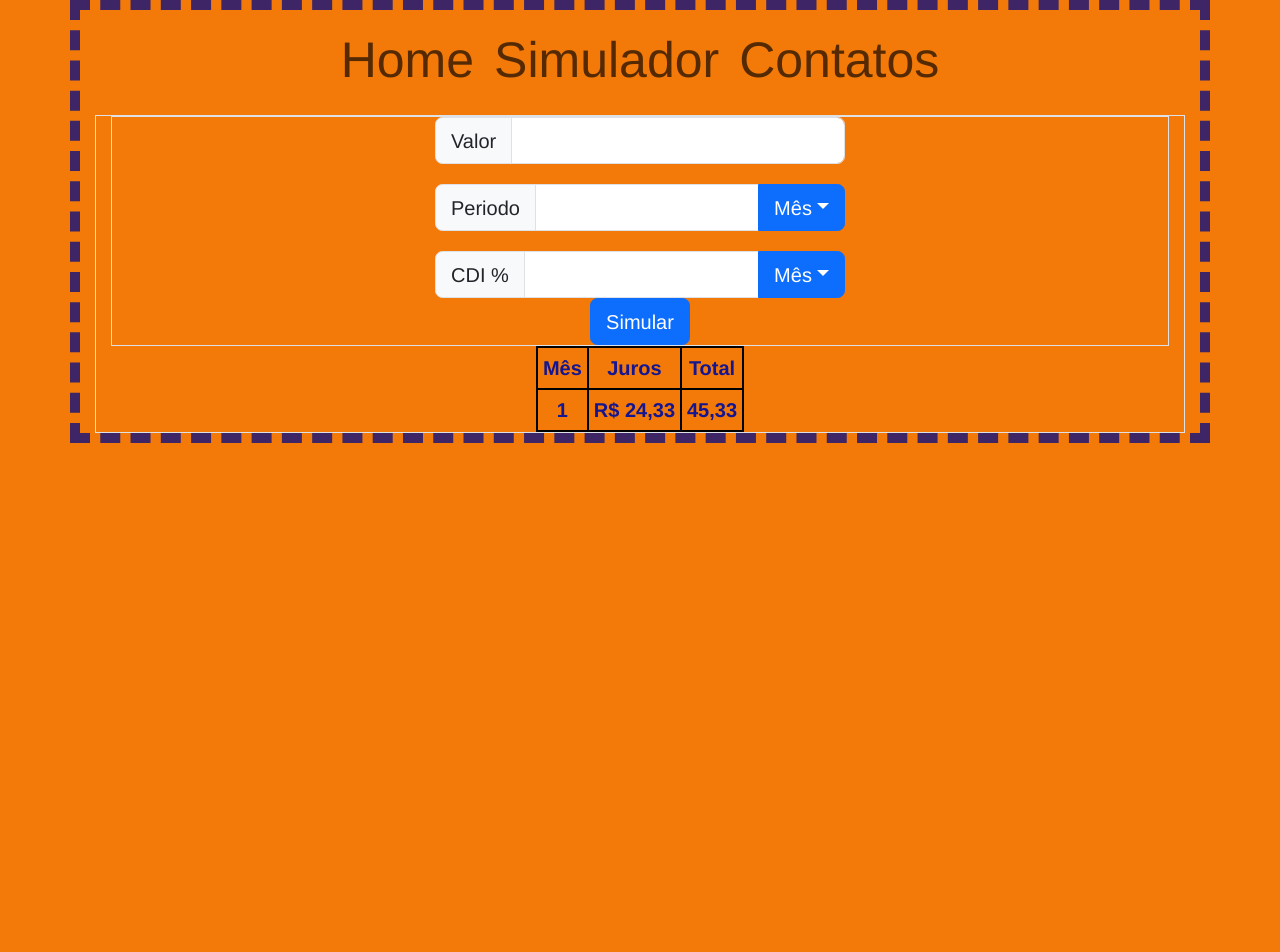
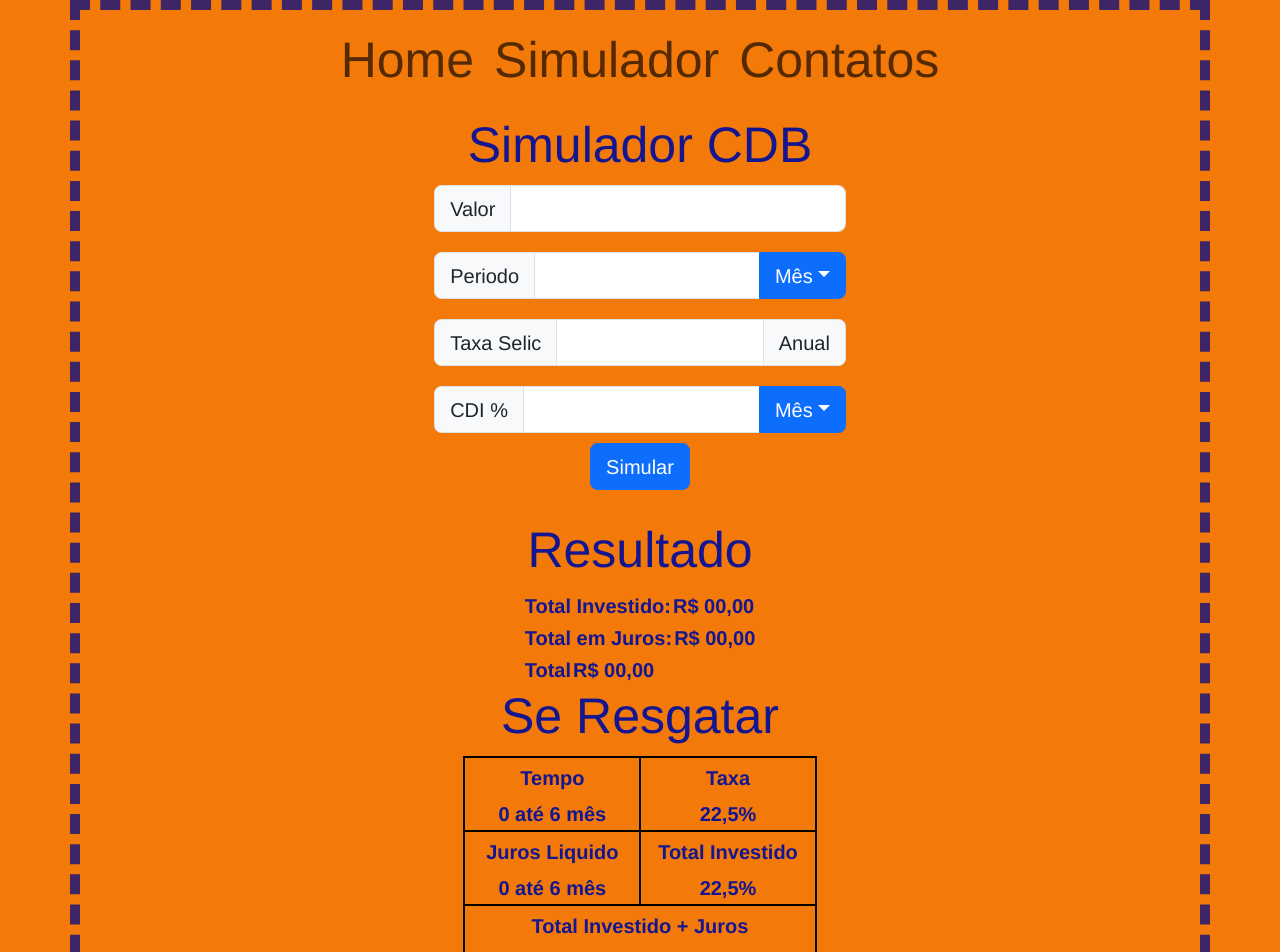
Before and after one commit to melguelor/consultoria, a React (Create React App) app: page /CDB in a window 1280 px wide. Shown: the top 952 px of the page. Before the commit the page ends 800 px from the top, so only its background shows below. Built offline with nearby package versions, Linux system fonts and the light colour scheme.

Commit message:
insercao do se resgatar no simulador CDB

```diff
--- a/src/Modelo/menu.js
+++ b/src/Modelo/menu.js
@@ -5,7 +5,7 @@ import '../Home/css.css';
 //para uma pagina 404
 const Menu = () => {
   return (
-    <Navbar expand="lg" className="cor btn-success">
+    <Navbar expand="lg" className="cor ">
       <Navbar.Toggle className='cor' aria-controls="basic-navbar-nav" />
       <Navbar.Collapse className='cor' id="basic-navbar-nav">
         <Nav className="mx-auto display-6">
--- a/src/Simuladores/RendaFixa/CDB.js
+++ b/src/Simuladores/RendaFixa/CDB.js
@@ -10,8 +10,10 @@ export default function CDB(props)
 //{selection === 'mes' ? 'Mês' : 'Ano'}
     return(
         <Pagina>
-            <Container className="col-12 border mt-1">
-               <Form className=" mx-auto border">
+
+            <Container className="col-12  mt-1">
+                <h1>Simulador CDB</h1>
+               <Form className=" mx-auto ">
                <Row className="col-sm-5 mx-auto">
                 <Col>
                     <InputGroup >
@@ -23,16 +25,28 @@ export default function CDB(props)
 
                 </Row>
 
-                <Row className="col-sm-5 mx-auto mt-3">
+                <Row className="col-sm-5 mx-auto mt-3 ">
                 <Col>
                     <InputGroup >
                         <InputGroup.Text >Periodo</InputGroup.Text>
                         <Form.Control  />
 
-                        <DropdownButton  title="Mês">
-                            <Dropdown.Item>2021</Dropdown.Item>
-                            <Dropdown.Item>2021</Dropdown.Item>
+                        <DropdownButton  title="Mês" className="botao btn-roxo">
+                            <Dropdown.Item >ao ano</Dropdown.Item>
+                            <Dropdown.Item>ao mês</Dropdown.Item>
                         </DropdownButton>
+                    </InputGroup>
+
+                </Col>
+
+                </Row>
+
+                <Row className="col-sm-5 mx-auto mt-3">
+                <Col>
+                    <InputGroup >
+                        <InputGroup.Text >Taxa Selic</InputGroup.Text>
+                        <Form.Control  />
+                        <InputGroup.Text >Anual</InputGroup.Text>
                     </InputGroup>
 
                 </Col>
@@ -47,7 +61,7 @@ export default function CDB(props)
                         <Form.Control  />
 
                         <DropdownButton  title="Mês">
-                            <Dropdown.Item>ao ano</Dropdown.Item>
+                            <Dropdown.Item  >ao ano</Dropdown.Item>
                             <Dropdown.Item>ao mes</Dropdown.Item>
                         </DropdownButton>
                     </InputGroup>
@@ -57,11 +71,112 @@ export default function CDB(props)
                 </Row>
 
 
-            <Button>Simular</Button>
+            <Button className="mt-2 mb-4 ">Simular</Button>
            </Form>
+           <Row>
+            <Col>
+            <h1>Resultado</h1>
+            <table className="mx-auto">
+                <tr>
+                    <tbody>
+                        <td>Total Investido: </td>
+                        <td>R$ 00,00</td>
+                    </tbody>
+                </tr>
 
-                    <div className=" ">
+                <tr>
+                    <tbody>
+                        <td>Total em Juros:</td>
+                        <td>R$ 00,00</td>
+                    </tbody>
+                </tr>
 
+                <tr>
+                    <tbody>
+                        <td>Total</td>
+                        <td>R$ 00,00</td>
+                    </tbody>
+                </tr>
+            </table>
+            </Col>
+           </Row>
+
+           <Row className="d-flex col-sm-4 mx-auto mb-4">
+
+
+           <h1>Se Resgatar</h1>
+
+
+            <table className=" mx-auto"    size="sm" >
+            <thead className="tabela ">
+            <tr  className=" ">
+                <th className=" borda  p-1 border-bottom-0" colSpan={2}>Tempo</th>
+                <th className=" borda border-bottom-0 p-1" colSpan={1}>Taxa</th>
+
+
+            </tr>
+            </thead>
+
+            <tbody>
+            <tr>
+                <td  className="borda border-top-0 " colSpan={2}>0 até 6 mês</td>
+                <td className="borda border-top-0 " colSpan={1}>22,5%</td>
+
+
+            </tr>
+
+
+
+
+
+
+            </tbody>
+
+            <thead className="tabela ">
+            <tr >
+                <th className="borda border-bottom-0 p-1" colSpan={2}>Juros Liquido</th>
+                <th className="borda border-bottom-0" colSpan={1}>Total Investido</th>
+
+
+
+            </tr>
+            </thead>
+
+            <tbody>
+            <tr>
+                <td  className="borda border-top-0 " colSpan={2}>0 até 6 mês</td>
+                <td className="borda border-top-0 " colSpan={1}>22,5%</td>
+
+
+            </tr>
+
+            <tr >
+                <td className="borda border-bottom-0 p-1" colSpan={3}>Total Investido + Juros</td>
+            </tr>
+            <tr >
+                <td className="borda border-top-0 p-1 display-5" colSpan={3}>R$ 4.500,00</td>
+            </tr>
+            </tbody>
+
+            </table>
+
+            </Row>
+
+
+
+
+
+
+
+
+
+
+
+            <Row className="d-flex col-sm-4 mx-auto">
+
+
+
+                    <h1>Juros</h1>
 
                 <table className=" mx-auto"    size="sm" >
             <thead className="tabela ">
@@ -83,8 +198,8 @@ export default function CDB(props)
 
             </tbody>
         </table>
-</div>
 
+       </Row>
 </Container>
         </Pagina>
     )
--- a/src/Simuladores/simulador.css
+++ b/src/Simuladores/simulador.css
@@ -7,3 +7,67 @@
 {
     border: 2px solid #000000;
 }
+
+.coru{
+
+    background-color: rgb(234, 16, 234);
+  color: white;
+}
+
+
+.botao
+{
+
+    display: inline-block;
+    font-weight: 400;
+    text-align: center;
+    white-space: nowrap;
+    vertical-align: middle;
+    -webkit-user-select: none;
+    -moz-user-select: none;
+    -ms-user-select: none;
+    user-select: none;
+    border: 1px solid transparent;
+    padding: 0.375rem 0.75rem;
+    font-size: 1rem;
+    line-height: 1.5;
+    border-radius: 0.25rem;
+    transition: color 0.15s ease-in-out, background-color 0.15s ease-in-out, border-color 0.15s ease-in-out, box-shadow 0.15s ease-in-out;
+
+}
+
+
+
+.botao-roxo {
+  color: #ffffff;
+  background-color: #3e2666;;
+  border: 1px solid #ffffff ;
+
+
+}
+
+.botao-roxo:hover {
+  color: #fff; /* Branco */
+  background-color: #6c5198; /* Roxo escuro */
+  border: 1px solid #ffffff ;/* Laranja */
+}
+
+
+
+.botao-roxo.disabled, .botao-roxo:disabled {
+  color: #fff;
+  background-color: #28a745;
+  border-color: #28a745;
+}
+
+.botao-roxo:not(:disabled):not(.disabled):active, .botao-roxo:not(:disabled):not(.disabled).active,
+.show > .botao-roxo.dropdown-toggle {
+  color: #fff;
+  background-color: #ff2600;
+  border-color: #1c7430;
+}
+
+.botao-roxo:not(:disabled):not(.disabled):active:focus, .botao-roxo:not(:disabled):not(.disabled).active:focus,
+.show > .botao-roxo.dropdown-toggle:focus {
+  box-shadow: 0 0 0 0.2rem rgba(251, 38, 0, 0.5);
+}
```
Also changed, not shown: src/Modelo/modelo.css (line endings or trailing spaces).
